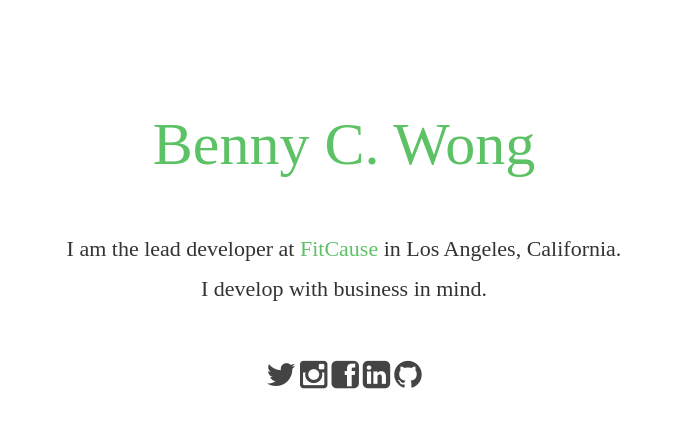
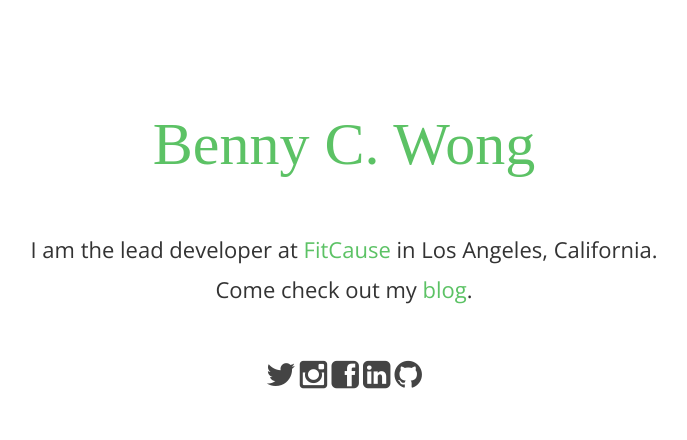
Before and after one commit to bennycwong/bennycwong-com, a PHP site: page /index.html in a window 1280 px wide. Shown: the top 440 px of the page, without its empty margins (296-983 px from the left). Run offline with PHP 8.4, Linux system fonts and the light colour scheme.

Commit message:
Added updated fonts

```diff
--- a/assets/style.css
+++ b/assets/style.css
@@ -2,7 +2,7 @@
 
 html, body {
 	background:#FFF top left;
-	font-family: 'Merriweather', serif;
+	font-family: 'Open Sans', sans-serif;
 	font-weight: 400;
 	margin:0px;
 	color: #333;
@@ -18,6 +18,7 @@ a {color:#5cc265; text-decoration: none;}
 }
 
 	#section-1 .imaaron {
+		font-family: 'Merriweather';
 		color:#5cc265;
 		font-size:60px;
 		display:block;
--- a/index.html
+++ b/index.html
@@ -4,7 +4,8 @@
 <meta charset="utf-8">
 <title>Benny C. Wong | Web Developer</title>
 <meta name="description" content="I am the lead developer at FitCause in Los Angeles, California.">
-
+<link href="http://fonts.googleapis.com/css?family=Open+Sans:300italic,700italic,300,700" rel="stylesheet" type="text/css">
+<link href="http://fonts.googleapis.com/css?family=Bree+Serif" rel="stylesheet" type="text/css">
 <link href="./assets/style.css" media="all" type="text/css" rel="stylesheet">
 <link href="./assets/css" rel="stylesheet" type="text/css">
 <link href="./assets/font-awesome.css" rel="stylesheet" type="text/css">
@@ -18,8 +19,8 @@
 
 	<span class="visualdesign">
 
-I am the lead developer at <a href="https://www.gofitcause.com/">FitCause</a> in Los Angeles, California. <br>
-I develop with business in mind.
+I am the lead developer at <a href="http://www.gofitcause.com/">FitCause</a> in Los Angeles, California. <br>
+Come check out my <a href="http://blog.bennycwong.com/">blog</a>.
 </span>
 
 		<div id="social">
```
Also changed, not shown: fonts/Merriweather-Light.woff (added), fonts/Merriweather.woff (added), 1 other file.
